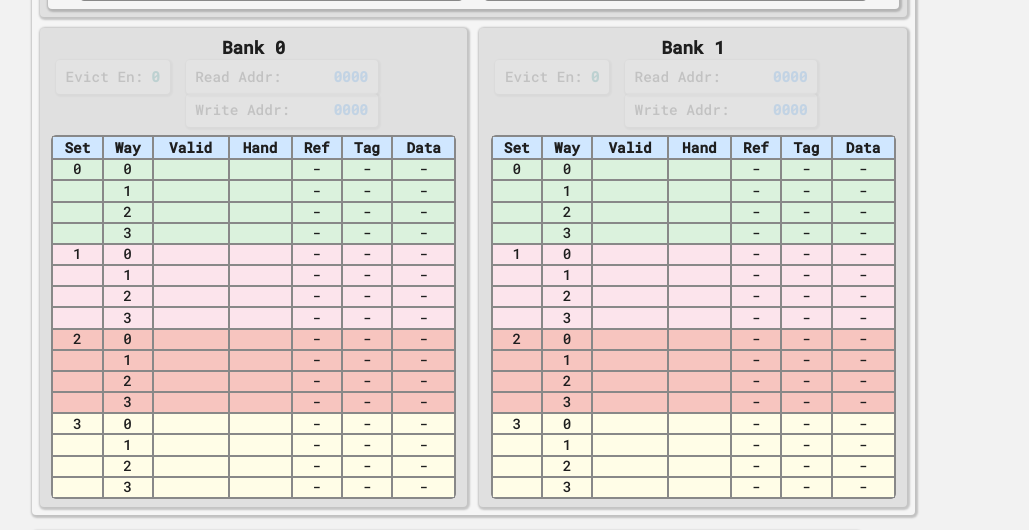
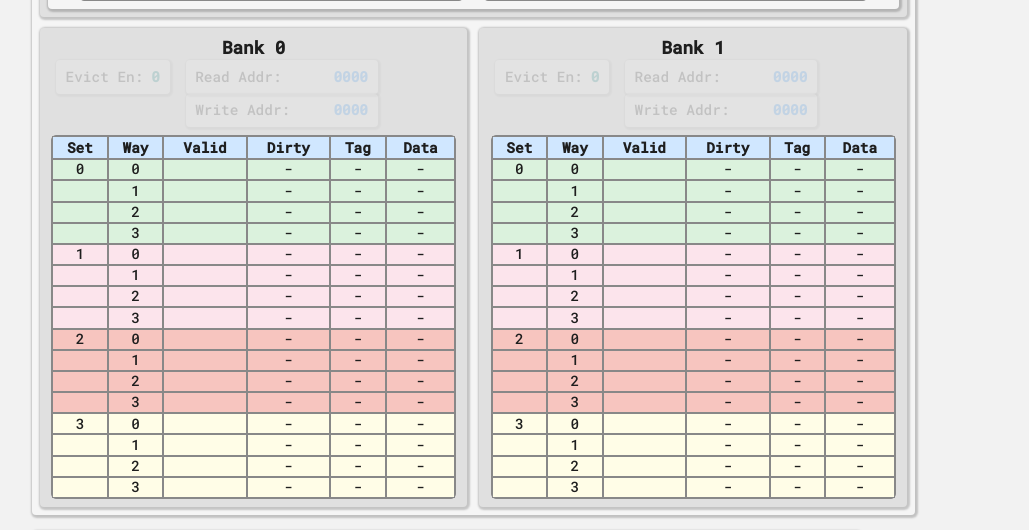
Before and after one commit to haytham918/vcdive, a Next.js app: page /debugger in a window 1280 px wide. Shown: the part 5400-5930 px from the top of the page, without its empty margins (0-1029 px from the left). Built offline with nearby package versions, Linux system fonts and the light colour scheme; no server answers.

Commit message:
change dcache

```diff
--- a/src/components/CycleNavigation.tsx
+++ b/src/components/CycleNavigation.tsx
@@ -123,7 +123,7 @@ const CycleNavigation: React.FC<{
     }, [handleStartCycle, handleCycleChange, handleEndCycle]);
 
     // Context Provider Stuff
-    const { tag, setTag } = useContext(TagTrackContext);
+    const {setTag } = useContext(TagTrackContext);
 
     // Input Tag
     const [input_tag, setInputTag] = useState("");
--- a/src/components/processor_components/Dcache.tsx
+++ b/src/components/processor_components/Dcache.tsx
@@ -46,8 +46,7 @@ const Dcache: React.FC<{
             DCACHE_BANK_ENTRY_SIZE
         ).fill("");
         const valids: string[] = Array(DCACHE_BANK_ENTRY_SIZE).fill("0");
-        const is_hands: string[] = Array(DCACHE_BANK_ENTRY_SIZE).fill("");
-        const refs: string[] = Array(DCACHE_BANK_ENTRY_SIZE).fill("-");
+        const dirtys: string[] = Array(DCACHE_BANK_ENTRY_SIZE).fill("-");
         const tags: string[] = Array(DCACHE_BANK_ENTRY_SIZE).fill("-");
         const datas: string[] = Array(DCACHE_BANK_ENTRY_SIZE).fill("-");
         const colors: string[] = Array(DCACHE_BANK_ENTRY_SIZE).fill("");
@@ -126,23 +125,13 @@ const Dcache: React.FC<{
                     `DCACHE.gen_cache[${bank_index}].DCACHE_BANK.memdp_metadata[${set}][${way}].valid`
                 ];
 
-            // Get hand val
-            const set_hand = convert_hex_to_dec(
-                dcache_data[
-                    `DCACHE.gen_cache[${bank_index}].EVICTION_POLICY.clock_queues[${set}].hand`
-                ]
-            );
-            if (set_hand == way) {
-                is_hands[i] = "h";
-            }
-
             // Set other values if it's valid
             if (valids[i] === "1") {
-                // Get referenced
-                refs[i] =
+                // get dirty
+                dirtys[i] =
                     dcache_data[
-                        `DCACHE.gen_cache[${bank_index}].EVICTION_POLICY.clock_queues[${set}].referenced`
-                    ][DCACHE_NUM_WAYS - 1 - way];
+                        `DCACHE.gen_cache[${bank_index}].DCACHE_BANK.memdp_metadata[${set}][${way}].dirty`
+                    ];
 
                 // Get tag
                 const raw_tag =
@@ -158,7 +147,6 @@ const Dcache: React.FC<{
                     ],
                     select_number_sys
                 );
-                console.log(datas[i]);
             }
         }
         return (
@@ -206,8 +194,7 @@ const Dcache: React.FC<{
                             <th>Set</th>
                             <th>Way</th>
                             <th>Valid</th>
-                            <th>Hand</th>
-                            <th>Ref</th>
+                            <th>Dirty</th>
                             <th>Tag</th>
                             <th>Data</th>
                         </tr>
@@ -224,9 +211,7 @@ const Dcache: React.FC<{
 
                                     <td className={colors[i]}>{valids[i]}</td>
 
-                                    <td className={colors[i]}>{is_hands[i]}</td>
-
-                                    <td className={colors[i]}>{refs[i]}</td>
+                                    <td className={colors[i]}>{dirtys[i]}</td>
 
                                     <td className={colors[i]}>{tags[i]}</td>
 
```
